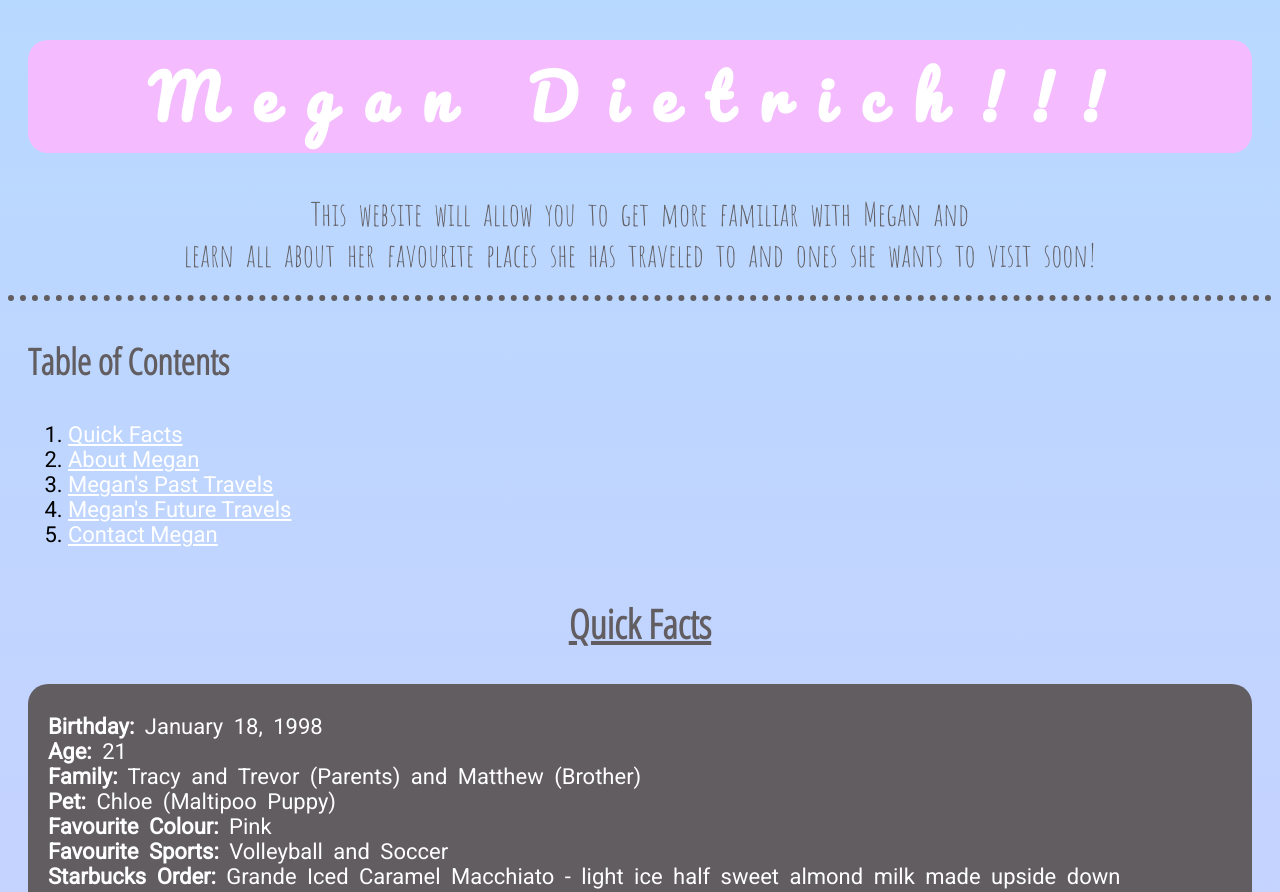
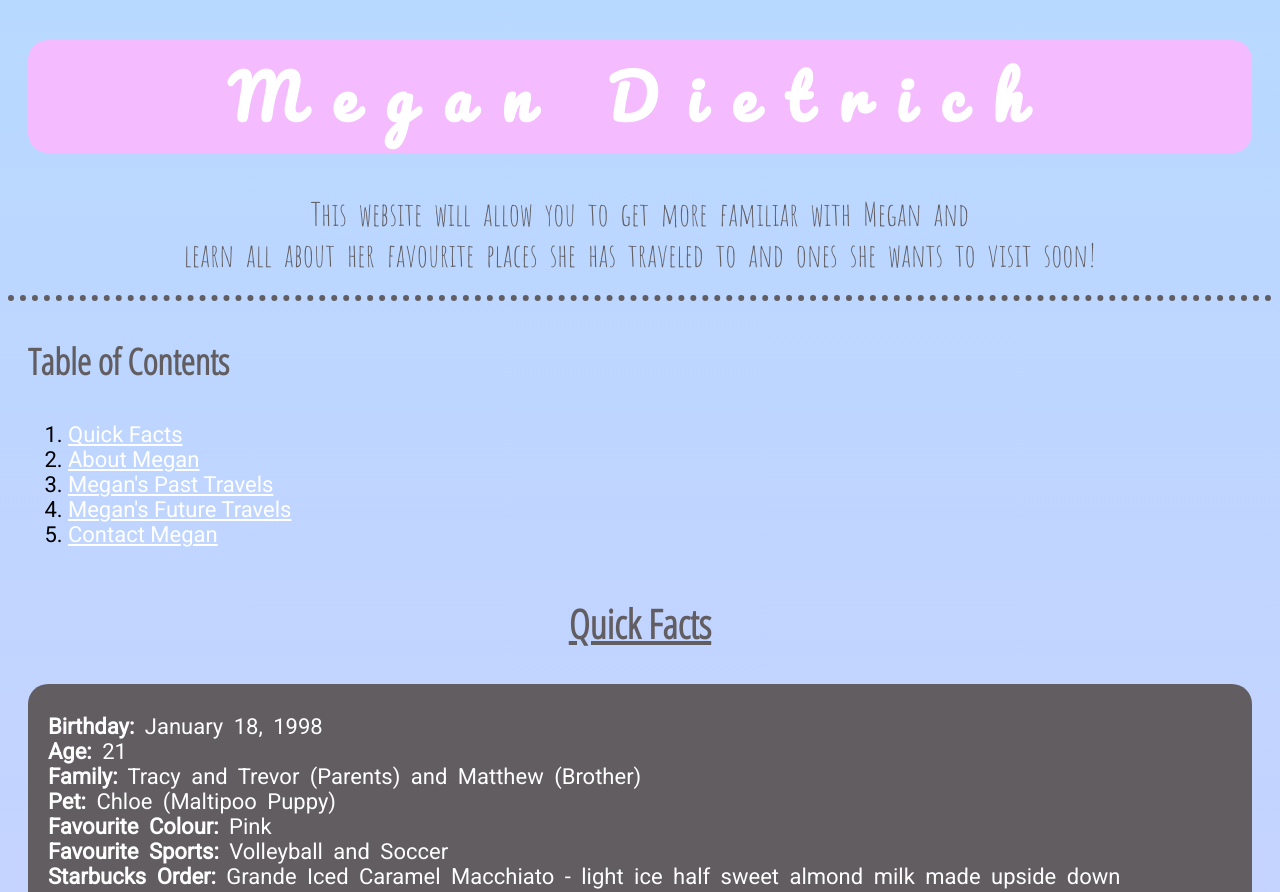
Before and after one commit to Megan-Dietrich/Megan-Dietrich.github.io, a plain HTML site: page index.html in a window 1280 px wide. Shown: the top 892 px of the page. Drawn offline with Linux system fonts and the light colour scheme.

Commit message:
Revert "update"
This reverts commit 42bc2d4bd25f64d8a1c0750bc8bc82979f37e714.

```diff
--- a/index.html
+++ b/index.html
@@ -8,7 +8,7 @@
 
     <body>
         <header>
-            <h1>Megan Dietrich!!!</h1>
+            <h1>Megan Dietrich</h1>
         </header>
 
         <div id="firstParagraph">
```
Also changed, not shown: 1 other file.
